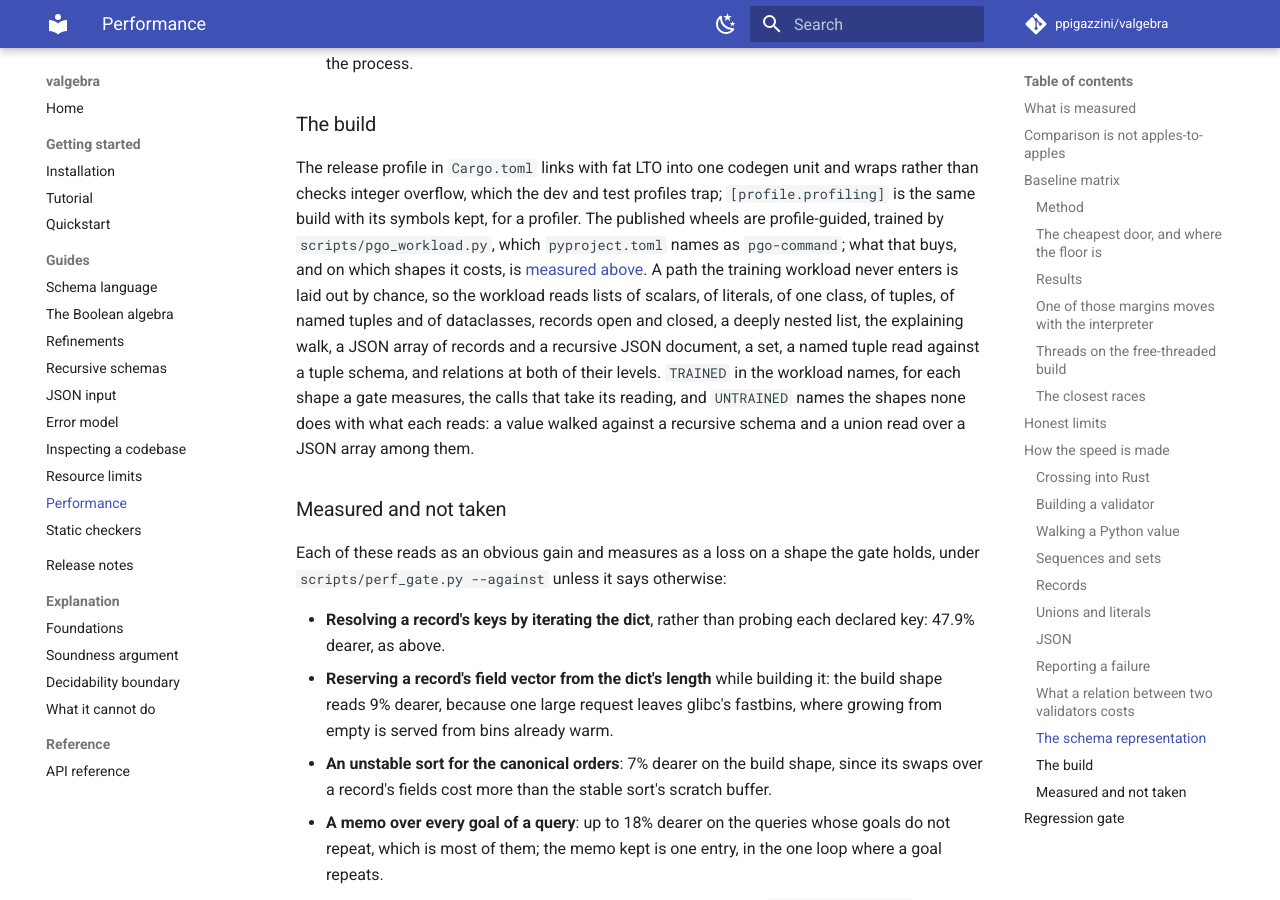
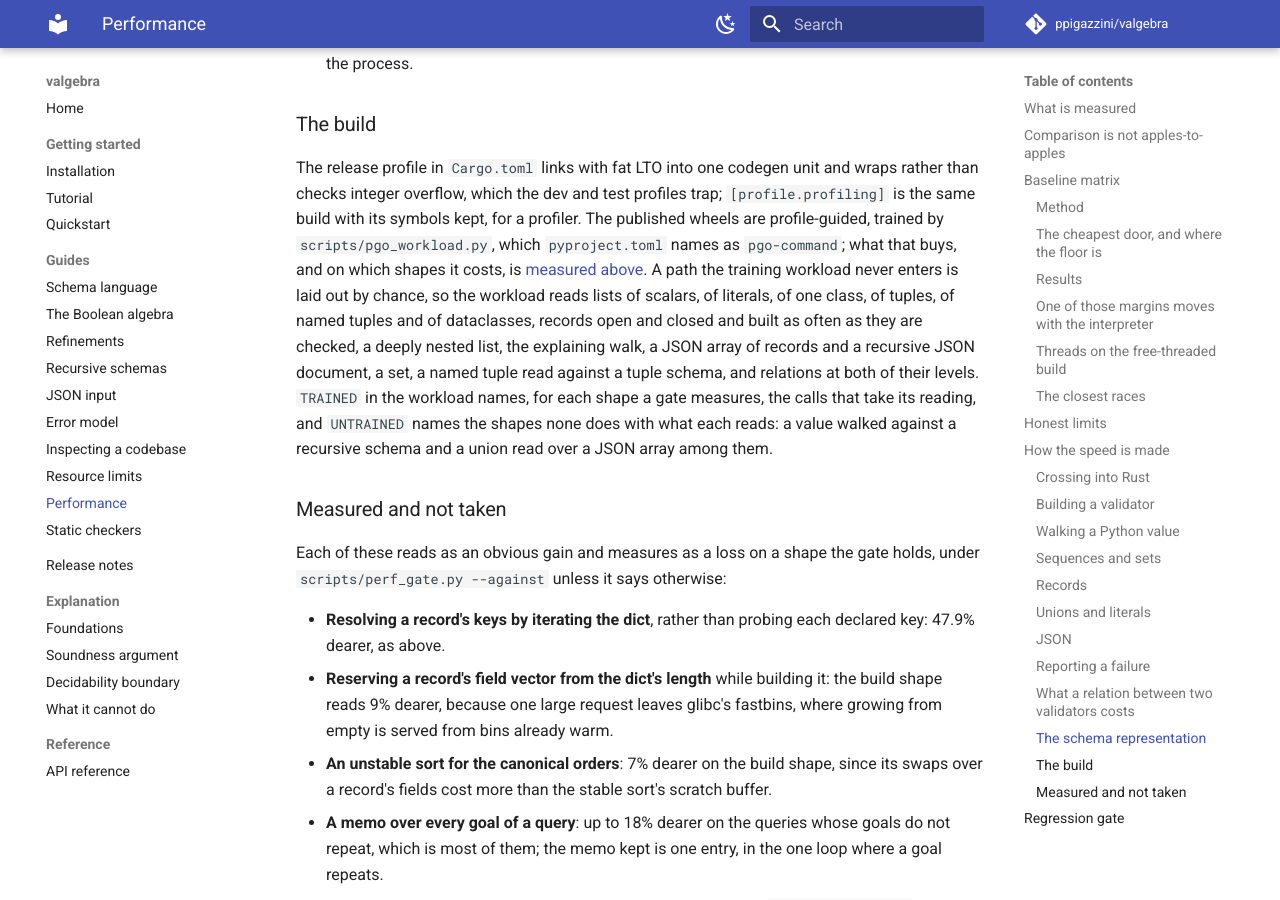
Before and after one commit to ppigazzini/valgebra, an MkDocs documentation site: the page built from docs/11-performance.md, in a window 1280 px wide and 900 px high, scrolled down 22061 px. Built offline with MkDocs 1.6.1 and Material for MkDocs 9.7.7, drawn with Linux system fonts in a browser that asks for light colours; comment, search, counter and statistics services are not loaded.

Commit message:
perf: the profile builds a validator as often as it checks one
The PGO training builds each of its three closed records two hundred times,
where it built each once. A validator is built once a process and the
comparison gate times the build, and a frontend the profile reads three times
is laid out by whichever other reading moves it: with the readings above, the
build shape read 4% more instructions than untrained on CPython 3.14 and on
the free-threaded build. With this it reads 4% fewer on both, and takes from
3% less time to the same on 3.14 and 3 to 5% less on the free-threaded build.

With the five trainings, against untrained builds of the same source on one
box: on CPython 3.14 every comparison shape takes the same time or less -- the
JSON document 12 to 14% less, the list nested twenty-five deep 3.5% -- and the
instruction gate's untrained readings are faster too: the refused document
13%, the reference over JSON 11%, the set 6%, the value walked against a
recursive schema 23%. On the free-threaded build the JSON document takes 12%
less time, the set 12.5% and the recursive walk 16.5%, and the list nested
twenty-five deep 2 to 4% more, 3% more in instructions: the one shape the
profile takes from, on the build whose bench lane times no profile.

```diff
--- a/docs/11-performance.md
+++ b/docs/11-performance.md
@@ -1007,12 +1007,13 @@
 shapes it costs, is [measured above](#baseline-matrix). A path the training
 workload never enters is laid out by chance, so the workload reads lists of
 scalars, of literals, of one class, of tuples, of named tuples and of
-dataclasses, records open and closed, a deeply nested list, the explaining walk,
-a JSON array of records and a recursive JSON document, a set, a named tuple read
-against a tuple schema, and relations at both of their levels. `TRAINED` in the
-workload names, for each shape a gate measures, the calls that take its reading,
-and `UNTRAINED` names the shapes none does with what each reads: a value walked
-against a recursive schema and a union read over a JSON array among them.
+dataclasses, records open and closed and built as often as they are checked, a
+deeply nested list, the explaining walk, a JSON array of records and a recursive
+JSON document, a set, a named tuple read against a tuple schema, and relations
+at both of their levels. `TRAINED` in the workload names, for each shape a gate
+measures, the calls that take its reading, and `UNTRAINED` names the shapes none
+does with what each reads: a value walked against a recursive schema and a union
+read over a JSON array among them.
 
 ### Measured and not taken
 
```
Also changed, not shown: 1 other file.
